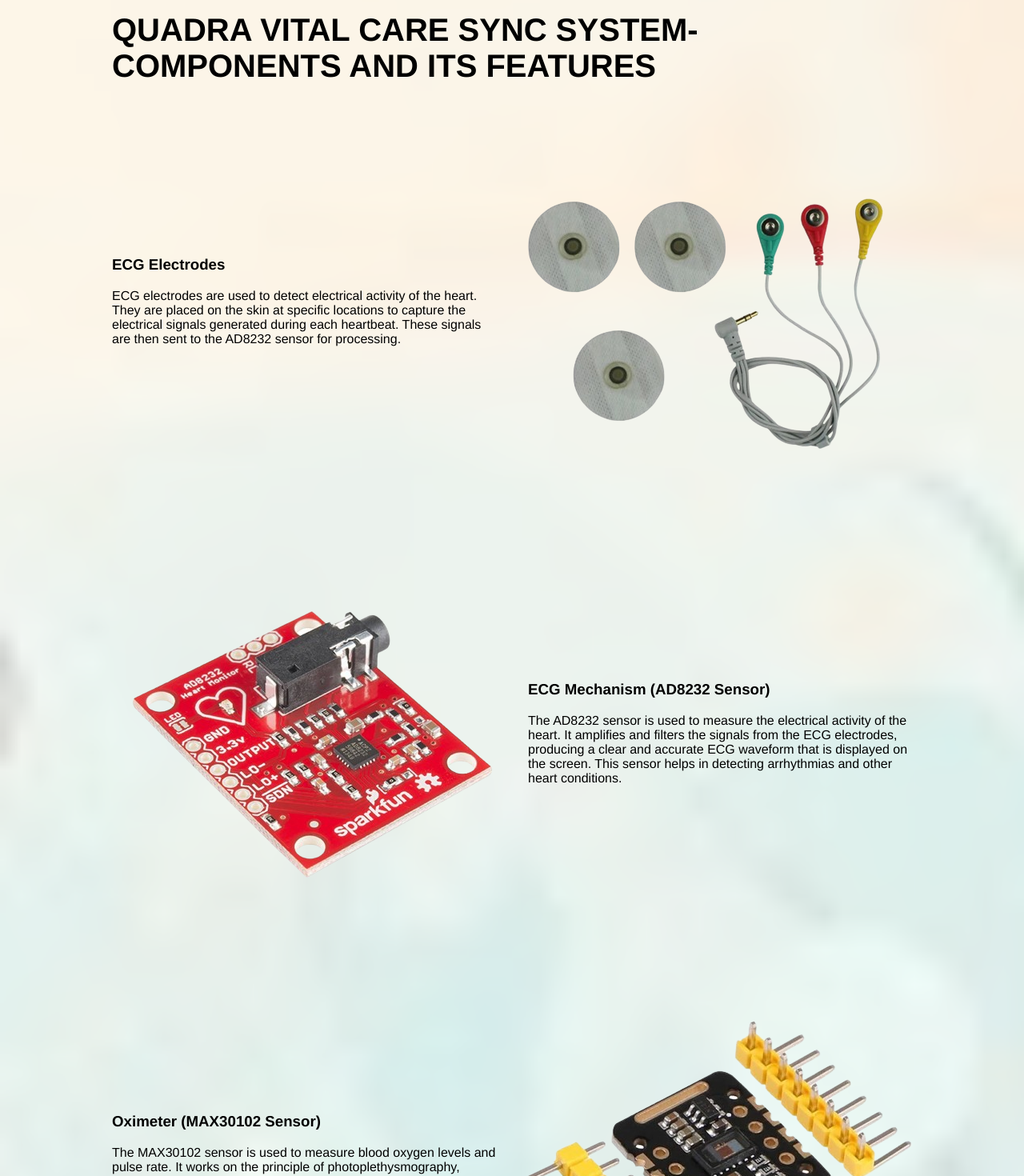
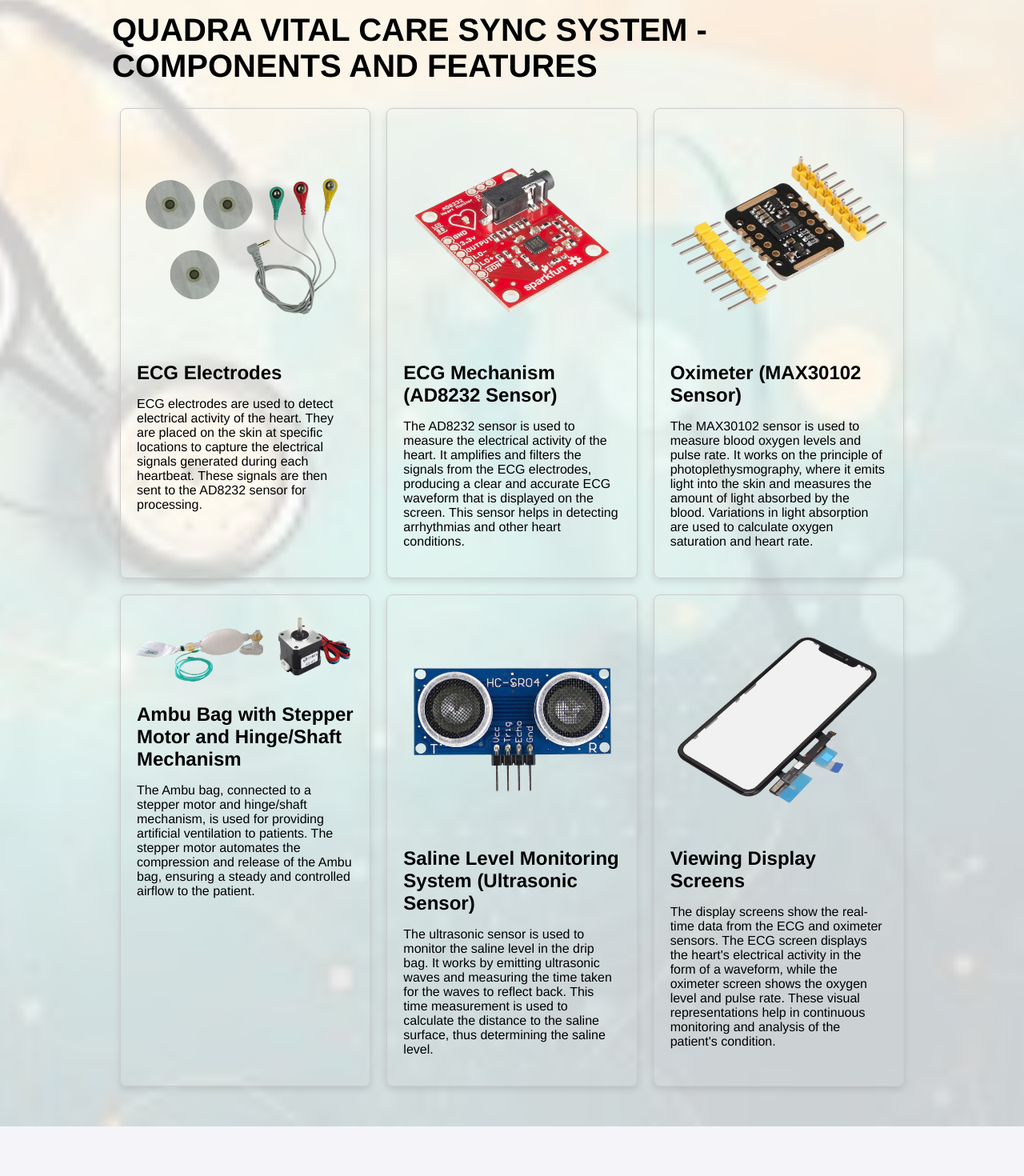
Before and after one commit to ShivrajCodes/Aragya, a React (Create React App) app: page /blog in a window 1280 px wide. Shown: the part 120-1590 px from the top of the page at 80% size. After the commit the page ends 1528 px from the top, so only its background shows below. Built offline with nearby package versions, Linux system fonts and the light colour scheme.

Commit message:
Update Blog.js

```diff
--- a/src/components/Blog.js
+++ b/src/components/Blog.js
@@ -11,102 +11,81 @@ const Blog = () => {
       fontSize: '2.5em',
       marginBottom: '20px',
     },
-    componentSection: {
+    cardContainer: {
       display: 'flex',
-      alignItems: 'center',
-      marginBottom: '40px',
       flexWrap: 'wrap',
+      justifyContent: 'space-between',
     },
-    textLeft: {
-      flex: 1,
-      paddingRight: '20px',
-      minWidth: '300px',
+    card: {
+      flex: '1 1 calc(33.333% - 20px)',
+      boxSizing: 'border-box',
+      padding: '20px',
+      margin: '10px',
+      border: '1px solid #ccc',
+      borderRadius: '8px',
+      boxShadow: '0 4px 8px rgba(0, 0, 0, 0.1)',
+      transition: 'transform 0.2s',
     },
-    textRight: {
-      flex: 1,
-      paddingLeft: '20px',
-      minWidth: '300px',
+    cardImage: {
+      width: '100%',
+      height: 'auto',
+      borderRadius: '8px 8px 0 0',
     },
-    image: {
-      flex: 1,
-      maxWidth: '100%',
-      height: 'auto',
-      objectFit: 'cover',
+    cardTitle: {
+      fontSize: '1.5em',
+      margin: '20px 0 10px',
+    },
+    cardText: {
+      fontSize: '1em',
     },
     '@media (max-width: 768px)': {
-      h2: {
-        fontSize: '1.8em',
-      },
-      textLeft: {
-        paddingRight: '0',
-      },
-      textRight: {
-        paddingLeft: '0',
+      card: {
+        flex: '1 1 100%',
       },
     },
   };
 
   return (
     <div style={styles.blog}>
-      <h2 style={styles.h2}>QUADRA VITAL CARE SYNC SYSTEM-COMPONENTS AND ITS FEATURES</h2>
+      <h2 style={styles.h2}>QUADRA VITAL CARE SYNC SYSTEM - COMPONENTS AND FEATURES</h2>
 
-      <div style={styles.componentSection}>
-        <div style={styles.textLeft}>
-          <h3>ECG Electrodes</h3>
-          <p>ECG electrodes are used to detect electrical activity of the heart. They are placed on the skin at specific locations to capture the electrical signals generated during each heartbeat. These signals are then sent to the AD8232 sensor for processing.</p>
+      <div style={styles.cardContainer}>
+        <div style={styles.card}>
+          <img src="/images/ecg-electrodes.png" alt="ECG Electrodes" style={styles.cardImage} />
+          <h3 style={styles.cardTitle}>ECG Electrodes</h3>
+          <p style={styles.cardText}>ECG electrodes are used to detect electrical activity of the heart. They are placed on the skin at specific locations to capture the electrical signals generated during each heartbeat. These signals are then sent to the AD8232 sensor for processing.</p>
         </div>
-        <img src="/images/ecg-electrodes.png" alt="ECG Electrodes" style={styles.image} />
-      </div>
 
-      <div style={styles.componentSection}>
-        <img src="/images/ad8232-sensor.png" alt="AD8232 Sensor" style={styles.image} />
-        <div style={styles.textRight}>
-          <h3>ECG Mechanism (AD8232 Sensor)</h3>
-          <p>The AD8232 sensor is used to measure the electrical activity of the heart. It amplifies and filters the signals from the ECG electrodes, producing a clear and accurate ECG waveform that is displayed on the screen. This sensor helps in detecting arrhythmias and other heart conditions.</p>
+        <div style={styles.card}>
+          <img src="/images/ad8232-sensor.png" alt="AD8232 Sensor" style={styles.cardImage} />
+          <h3 style={styles.cardTitle}>ECG Mechanism (AD8232 Sensor)</h3>
+          <p style={styles.cardText}>The AD8232 sensor is used to measure the electrical activity of the heart. It amplifies and filters the signals from the ECG electrodes, producing a clear and accurate ECG waveform that is displayed on the screen. This sensor helps in detecting arrhythmias and other heart conditions.</p>
+        </div>
+
+        <div style={styles.card}>
+          <img src="/images/max30102-sensor.png" alt="MAX30102 Sensor" style={styles.cardImage} />
+          <h3 style={styles.cardTitle}>Oximeter (MAX30102 Sensor)</h3>
+          <p style={styles.cardText}>The MAX30102 sensor is used to measure blood oxygen levels and pulse rate. It works on the principle of photoplethysmography, where it emits light into the skin and measures the amount of light absorbed by the blood. Variations in light absorption are used to calculate oxygen saturation and heart rate.</p>
+        </div>
+
+        <div style={styles.card}>
+          <img src="/images/ambu-bag.png" alt="Ambu Bag" style={styles.cardImage} />
+          <h3 style={styles.cardTitle}>Ambu Bag with Stepper Motor and Hinge/Shaft Mechanism</h3>
+          <p style={styles.cardText}>The Ambu bag, connected to a stepper motor and hinge/shaft mechanism, is used for providing artificial ventilation to patients. The stepper motor automates the compression and release of the Ambu bag, ensuring a steady and controlled airflow to the patient.</p>
+        </div>
+
+        <div style={styles.card}>
+          <img src="/images/ultrasonic.png" alt="Ultrasonic Sensor" style={styles.cardImage} />
+          <h3 style={styles.cardTitle}>Saline Level Monitoring System (Ultrasonic Sensor)</h3>
+          <p style={styles.cardText}>The ultrasonic sensor is used to monitor the saline level in the drip bag. It works by emitting ultrasonic waves and measuring the time taken for the waves to reflect back. This time measurement is used to calculate the distance to the saline surface, thus determining the saline level.</p>
+        </div>
+
+        <div style={styles.card}>
+          <img src="/images/display-screen.png" alt="Display Screen" style={styles.cardImage} />
+          <h3 style={styles.cardTitle}>Viewing Display Screens</h3>
+          <p style={styles.cardText}>The display screens show the real-time data from the ECG and oximeter sensors. The ECG screen displays the heart's electrical activity in the form of a waveform, while the oximeter screen shows the oxygen level and pulse rate. These visual representations help in continuous monitoring and analysis of the patient's condition.</p>
         </div>
       </div>
-
-      <div style={styles.componentSection}>
-        <div style={styles.textLeft}>
-          <h3>Oximeter (MAX30102 Sensor)</h3>
-          <p>The MAX30102 sensor is used to measure blood oxygen levels and pulse rate. It works on the principle of photoplethysmography, where it emits light into the skin and measures the amount of light absorbed by the blood. Variations in light absorption are used to calculate oxygen saturation and heart rate.</p>
-        </div>
-        <img src="/images/max30102-sensor.png" alt="MAX30102 Sensor" style={styles.image} />
-      </div>
-
-      <div style={styles.componentSection}>
-        <img src="/images/ambu-bag.png" alt="Ambu Bag" style={styles.image} />
-        <div style={styles.textRight}>
-          <h3>Ambu Bag with Stepper Motor and Hinge/Shaft Mechanism</h3>
-          <p>The Ambu bag, connected to a stepper motor and hinge/shaft mechanism, is used for providing artificial ventilation to patients. The stepper motor automates the compression and release of the Ambu bag, ensuring a steady and controlled airflow to the patient.</p>
-        </div>
-      </div>
-
-      <div style={styles.componentSection}>
-        <div style={styles.textLeft}>
-          <h3>Saline Level Monitoring System (Ultrasonic Sensor)</h3>
-          <p>The ultrasonic sensor is used to monitor the saline level in the drip bag. It works by emitting ultrasonic waves and measuring the time taken for the waves to reflect back. This time measurement is used to calculate the distance to the saline surface, thus determining the saline level.</p>
-        </div>
-        <img src="/images/ultrasonic.png" alt="Ultrasonic Sensor" style={styles.image} />
-      </div>
-
-      <div style={styles.componentSection}>
-        <img src="/images/display-screen.png" alt="Display Screen" style={styles.image} />
-        <div style={styles.textRight}>
-          <h3>Viewing Display Screens</h3>
-          <p>The display screens show the real-time data from the ECG and oximeter sensors. The ECG screen displays the heart's electrical activity in the form of a waveform, while the oximeter screen shows the oxygen level and pulse rate. These visual representations help in continuous monitoring and analysis of the patient's condition.</p>
-        </div>
-      </div>
-
-      <h3 style={styles.h2}>Maintenance and Troubleshooting</h3>
-      <p style={styles.p}>
-        Regularly check all connections and sensors to ensure they are functioning correctly. Clean the electrodes and sensors after each use to maintain hygiene and sensor accuracy. If any sensor fails to display data, check the power supply and connections. Refer to the sensor’s manual for specific troubleshooting steps.
-      </p>
-
-      <h3 style={styles.h2}>Safety Precautions</h3>
-      <p style={styles.p}>
-        Ensure all components are securely connected to avoid accidental disconnections during monitoring. Ensure the machine is properly insulated to prevent electrical hazards. Have an emergency protocol in place in case of any abnormal readings or equipment failure.
-      </p>
     </div>
   );
 };
```
